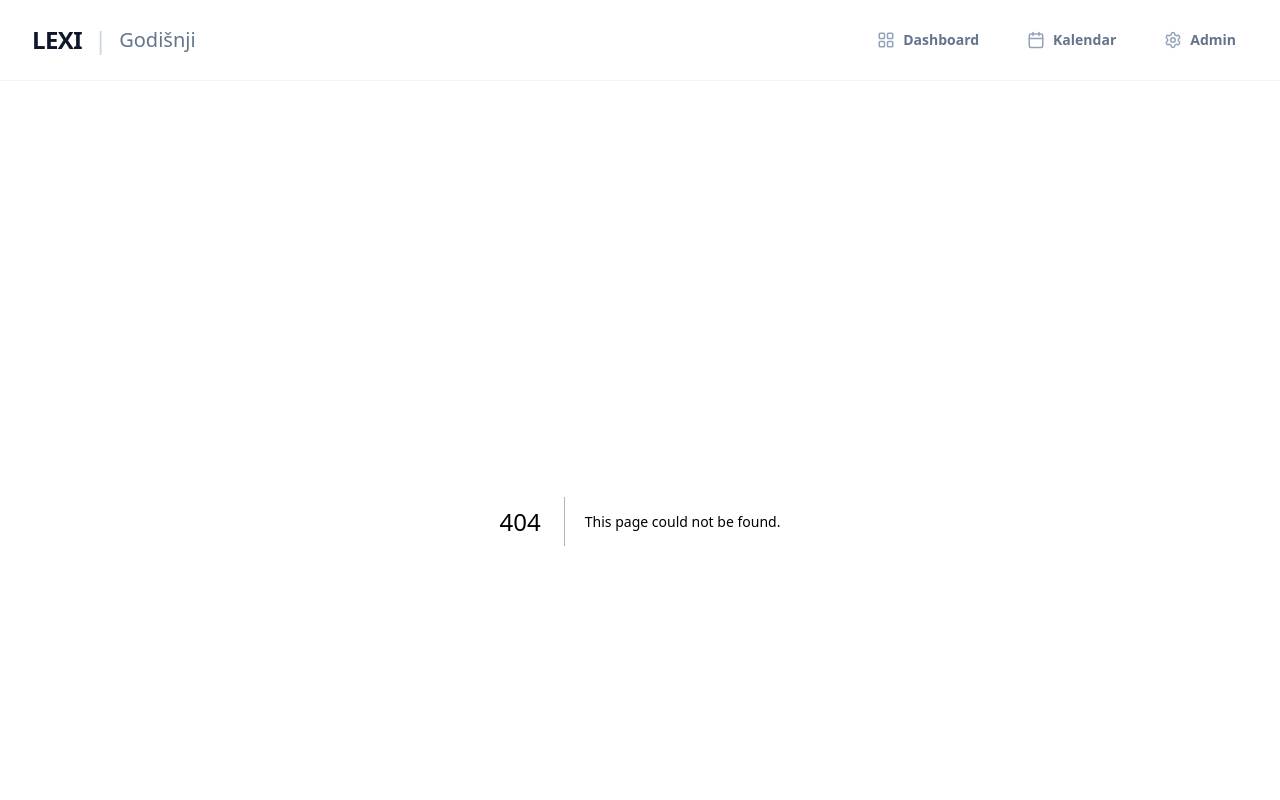
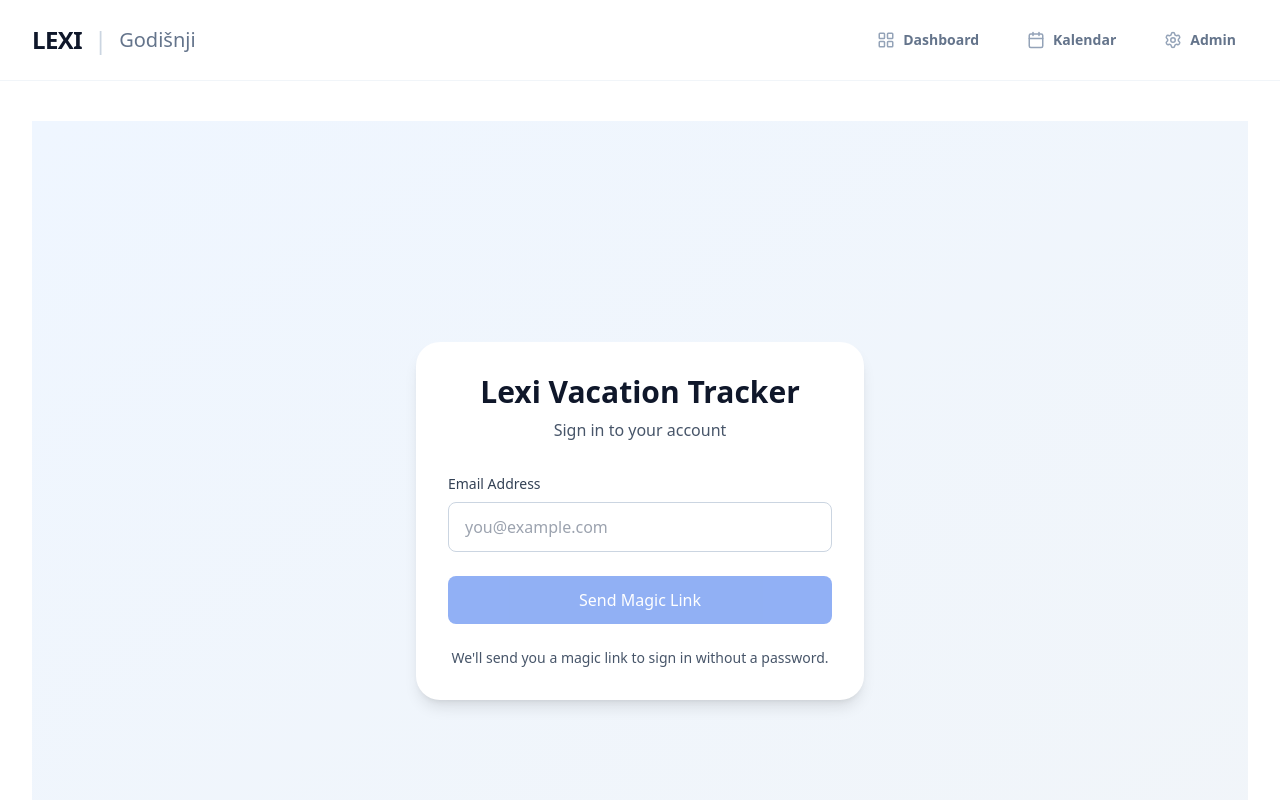
Before and after one commit to dotien-hq/Lexi-vacation-tracker, a Next.js app: page /login in a window 1280 px wide. Before the commit this address had no page. Shown: the top 800 px of the page. Built offline with nearby package versions, Linux system fonts and the light colour scheme; no server answers.

Commit message:
Migrate from @supabase/auth-helpers-nextjs to @supabase/ssr with proper TypeScript types

```diff
--- /dev/null
+++ b/app/auth/callback/route.ts
@@ -0,0 +1,36 @@
+import { createServerSupabaseClient } from '@/lib/supabase';
+import { NextResponse } from 'next/server';
+import type { NextRequest } from 'next/server';
+
+export async function GET(request: NextRequest) {
+  const requestUrl = new URL(request.url);
+  const code = requestUrl.searchParams.get('code');
+  const origin = requestUrl.origin;
+
+  if (code) {
+    const supabase = await createServerSupabaseClient();
+
+    // Exchange the code for a session
+    const { error } = await supabase.auth.exchangeCodeForSession(code);
+
+    if (error) {
+      console.error('Error exchanging code for session:', error);
+      return NextResponse.redirect(`${origin}/login?error=auth_failed`);
+    }
+
+    // Get the authenticated user
+    const {
+      data: { user },
+    } = await supabase.auth.getUser();
+
+    if (!user) {
+      return NextResponse.redirect(`${origin}/login?error=no_user`);
+    }
+
+    // Successful authentication - redirect to dashboard
+    return NextResponse.redirect(`${origin}/dashboard`);
+  }
+
+  // No code provided - redirect to login
+  return NextResponse.redirect(`${origin}/login`);
+}
--- /dev/null
+++ b/app/login/page.tsx
@@ -0,0 +1,104 @@
+'use client';
+
+import { useState } from 'react';
+import { createBrowserClient } from '@/lib/supabase';
+
+export default function LoginPage() {
+  const [email, setEmail] = useState('');
+  const [loading, setLoading] = useState(false);
+  const [message, setMessage] = useState<{
+    type: 'success' | 'error';
+    text: string;
+  } | null>(null);
+  const supabase = createBrowserClient();
+
+  const handleLogin = async (e: React.FormEvent) => {
+    e.preventDefault();
+    setLoading(true);
+    setMessage(null);
+
+    try {
+      const { error } = await supabase.auth.signInWithOtp({
+        email,
+        options: {
+          emailRedirectTo: `${window.location.origin}/auth/callback`,
+        },
+      });
+
+      if (error) {
+        setMessage({
+          type: 'error',
+          text: error.message,
+        });
+      } else {
+        setMessage({
+          type: 'success',
+          text: 'Check your email for the magic link!',
+        });
+        setEmail('');
+      }
+    } catch {
+      setMessage({
+        type: 'error',
+        text: 'An unexpected error occurred. Please try again.',
+      });
+    } finally {
+      setLoading(false);
+    }
+  };
+
+  return (
+    <div className="min-h-screen flex items-center justify-center bg-gradient-to-br from-blue-50 to-slate-100 px-4">
+      <div className="w-full max-w-md">
+        <div className="bg-white rounded-[24px] shadow-lg p-8">
+          <div className="text-center mb-8">
+            <h1 className="text-3xl font-bold text-slate-900 mb-2">Lexi Vacation Tracker</h1>
+            <p className="text-slate-600">Sign in to your account</p>
+          </div>
+
+          <form onSubmit={handleLogin} className="space-y-6">
+            <div>
+              <label htmlFor="email" className="block text-sm font-medium text-slate-700 mb-2">
+                Email Address
+              </label>
+              <input
+                id="email"
+                type="email"
+                value={email}
+                onChange={(e) => setEmail(e.target.value)}
+                required
+                placeholder="you@example.com"
+                className="w-full px-4 py-3 border border-slate-300 rounded-lg focus:ring-2 focus:ring-blue-500 focus:border-transparent outline-none transition-all"
+                disabled={loading}
+              />
+            </div>
+
+            {message && (
+              <div
+                className={`p-4 rounded-lg ${
+                  message.type === 'success'
+                    ? 'bg-green-50 text-green-800 border border-green-200'
+                    : 'bg-red-50 text-red-800 border border-red-200'
+                }`}
+              >
+                {message.text}
+              </div>
+            )}
+
+            <button
+              type="submit"
+              disabled={loading || !email}
+              className="w-full bg-blue-600 hover:bg-blue-700 text-white font-medium py-3 px-4 rounded-lg transition-colors disabled:opacity-50 disabled:cursor-not-allowed"
+            >
+              {loading ? 'Sending magic link...' : 'Send Magic Link'}
+            </button>
+          </form>
+
+          <div className="mt-6 text-center text-sm text-slate-600">
+            <p>We&apos;ll send you a magic link to sign in without a password.</p>
+          </div>
+        </div>
+      </div>
+    </div>
+  );
+}
--- /dev/null
+++ b/lib/supabase.ts
@@ -0,0 +1,65 @@
+import { createBrowserClient as createSupabaseBrowserClient } from '@supabase/ssr';
+import { createServerClient as createSupabaseServerClient } from '@supabase/ssr';
+
+interface CookieOptions {
+  maxAge?: number;
+  sameSite?: 'lax' | 'strict' | 'none';
+  path?: string;
+  domain?: string;
+  secure?: boolean;
+}
+
+interface CookieToSet {
+  name: string;
+  value: string;
+  options: CookieOptions;
+}
+
+// Browser client for client-side operations
+export function createBrowserClient() {
+  return createSupabaseBrowserClient(
+    process.env.NEXT_PUBLIC_SUPABASE_URL!,
+    process.env.NEXT_PUBLIC_SUPABASE_ANON_KEY!,
+    {
+      cookies: {
+        get(name: string) {
+          const cookie = document.cookie.split('; ').find((row) => row.startsWith(`${name}=`));
+          return cookie ? decodeURIComponent(cookie.split('=')[1]) : null;
+        },
+        set(name: string, value: string, options: CookieOptions) {
+          document.cookie = `${name}=${encodeURIComponent(value)}; path=/; ${
+            options.maxAge ? `max-age=${options.maxAge};` : ''
+          } ${options.sameSite ? `samesite=${options.sameSite};` : ''}`;
+        },
+        remove(name: string, options: CookieOptions) {
+          document.cookie = `${name}=; path=/; max-age=0; ${
+            options.sameSite ? `samesite=${options.sameSite};` : ''
+          }`;
+        },
+      },
+    }
+  );
+}
+
+// Server client for server-side operations (Route Handlers)
+export async function createServerSupabaseClient() {
+  const { cookies } = await import('next/headers');
+  const cookieStore = await cookies();
+
+  return createSupabaseServerClient(
+    process.env.NEXT_PUBLIC_SUPABASE_URL!,
+    process.env.NEXT_PUBLIC_SUPABASE_ANON_KEY!,
+    {
+      cookies: {
+        getAll() {
+          return cookieStore.getAll();
+        },
+        setAll(cookiesToSet: CookieToSet[]) {
+          cookiesToSet.forEach(({ name, value, options }) => {
+            cookieStore.set(name, value, options);
+          });
+        },
+      },
+    }
+  );
+}
--- a/package.json
+++ b/package.json
@@ -22,7 +22,7 @@
   },
   "dependencies": {
     "@prisma/client": "^6.1.0",
-    "@supabase/auth-helpers-nextjs": "^0.15.0",
+    "@supabase/ssr": "^0.5.2",
     "@supabase/supabase-js": "^2.90.1",
     "lucide-react": "^0.562.0",
     "next": "^15.1.6",
```
Also changed, not shown: 1 other file (tests, documents, lock files or other folders).
